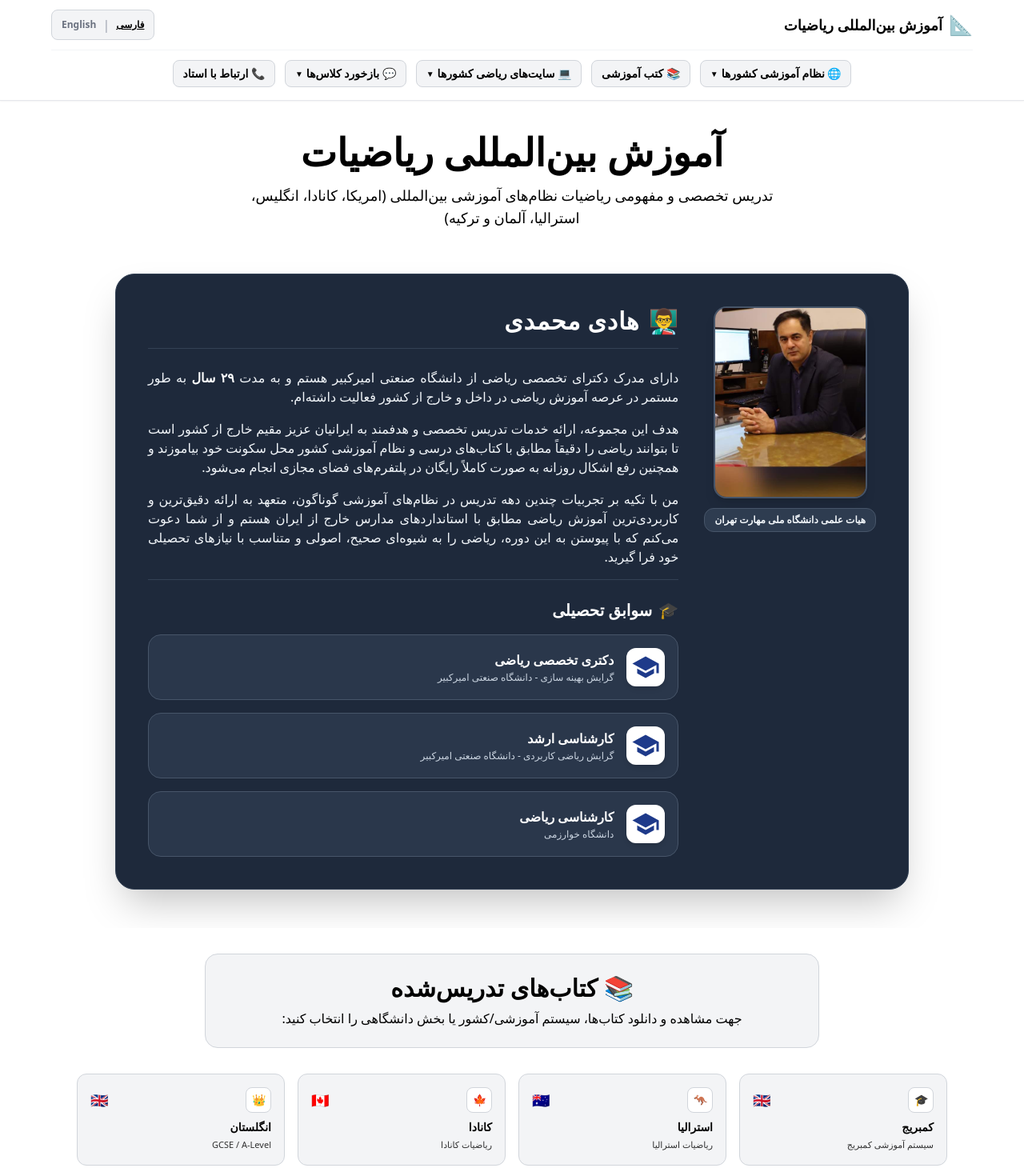
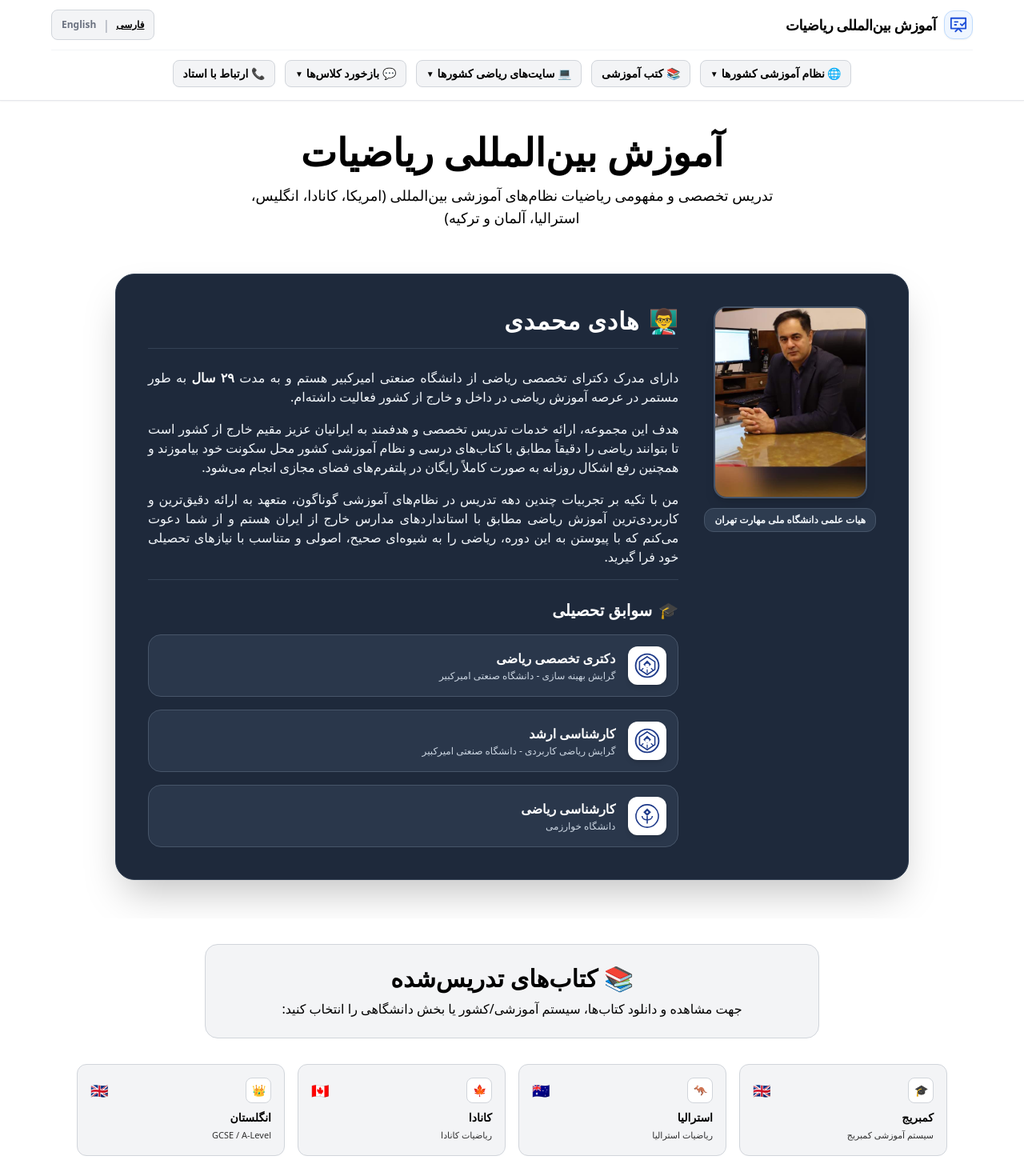
Before and after one commit to Hmohammadiz633/International-Mathematics-Site, a Next.js app: page / in a window 1280 px wide. Shown: the top 1460 px of the page at 80% size. Built offline with nearby package versions, Linux system fonts and the light colour scheme.

Commit message:
Update page.js

```diff
--- a/app/page.js
+++ b/app/page.js
@@ -42,9 +42,27 @@ export default function Home() {
     { fa: 'بازخورد ۳', en: 'Feedback 3', link: 'https://t.me/International_Maths/1352' },
   ];
 
-  // آدرس‌های لوگوی دانشگاه‌ها با پشتیبانی کامل شبکه CDN
-  const logoAmirkabir = "https://raw.githubusercontent.com/sourcerer-io/hall-of-fame/master/assets/logos/aut.png";
-  const logoKharazmi = "https://raw.githubusercontent.com/github/explore/80688e429a7d4ef2fca1e82350fe8e3517d3494d/topics/matlab/matlab.png"; // جایگزین با آدرس مستقیم لوگو بدون بلاک هوست
+  // آرم اختصاصی و برداری دانشگاه صنعتی امیرکبیر
+  const AmirkabirLogo = () => (
+    <svg className="w-full h-full text-blue-900" viewBox="0 0 100 100" fill="currentColor">
+      <circle cx="50" cy="50" r="45" fill="none" stroke="currentColor" strokeWidth="6"/>
+      <path d="M50 15 L80 35 L80 65 L50 85 L20 65 L20 35 Z" fill="none" stroke="currentColor" strokeWidth="5"/>
+      <path d="M35 45 L50 30 L65 45 L50 60 Z" fill="currentColor"/>
+      <circle cx="50" cy="50" r="8" fill="#fff"/>
+      <path d="M50 65 L50 80 M35 60 L25 70 M65 60 L75 70" stroke="currentColor" strokeWidth="4"/>
+    </svg>
+  );
+
+  // آرم اختصاصی و برداری دانشگاه خوارزمی
+  const KharazmiLogo = () => (
+    <svg className="w-full h-full text-blue-900" viewBox="0 0 100 100" fill="currentColor">
+      <circle cx="50" cy="50" r="44" fill="none" stroke="currentColor" strokeWidth="5"/>
+      <path d="M50 20 L65 35 L50 50 L35 35 Z" fill="currentColor"/>
+      <path d="M30 50 C30 70 70 70 70 50" fill="none" stroke="currentColor" strokeWidth="5"/>
+      <path d="M50 50 L50 80" stroke="currentColor" strokeWidth="5"/>
+      <circle cx="50" cy="35" r="4" fill="#fff"/>
+    </svg>
+  );
 
   return (
     <main dir={isFa ? 'rtl' : 'ltr'} className="min-h-screen bg-white text-black font-sans pb-12">
@@ -52,15 +70,25 @@ export default function Home() {
       <header className="sticky top-0 z-50 bg-white border-b border-gray-200 px-4 py-3 shadow-sm">
         <div className="max-w-6xl mx-auto flex flex-col items-center gap-3">
 
-          {/* تغییر زبان */}
+          {/* لوگو و عنوان بالا سمت راست */}
           <div className="w-full flex items-center justify-between">
-            <div className="flex items-center gap-2">
-              <span className="text-2xl">📐</span>
-              <h1 className="font-bold text-base md:text-lg text-black">
+            <div className="flex items-center gap-2.5">
+              {/* آیکون استاد در حال تدریس پای تخته */}
+              <div className="w-9 h-9 bg-blue-50 border border-blue-200 text-blue-700 rounded-xl flex items-center justify-center p-1.5 shadow-sm">
+                <svg className="w-full h-full" viewBox="0 0 24 24" fill="none" stroke="currentColor" strokeWidth="2" strokeLinecap="round" strokeLinejoin="round">
+                  <path d="M2 3h20v14H2z" />
+                  <path d="M8 21l4-4 4 4" />
+                  <path d="M7 8h4" />
+                  <path d="M7 12h2" />
+                  <path d="M15 11l2 2 4-4" />
+                </svg>
+              </div>
+              <h1 className="font-extrabold text-base md:text-lg text-black tracking-tight">
                 {isFa ? 'آموزش بین‌المللی ریاضیات' : 'International Math'}
               </h1>
             </div>
 
+            {/* سوییچ زبان */}
             <div className="flex items-center gap-2 bg-gray-100 px-3 py-1.5 rounded-lg border border-gray-300">
               <button
                 type="button"
@@ -84,7 +112,6 @@ export default function Home() {
           <div className="w-full flex flex-col items-center gap-2 border-t border-gray-100 pt-2">
             <div className="w-full flex items-center justify-center gap-2 md:gap-3 overflow-x-auto py-1 text-xs md:text-sm font-bold">
 
-              {/* نظام آموزشی */}
               <button
                 type="button"
                 onClick={() => {
@@ -98,7 +125,6 @@ export default function Home() {
                 <span className="text-[10px]">{isEducationOpen ? '▲' : '▼'}</span>
               </button>
 
-              {/* کتب آموزشی */}
               <button
                 type="button"
                 onClick={() => scrollToSection('books')}
@@ -107,7 +133,6 @@ export default function Home() {
                 📚 {isFa ? 'کتب آموزشی' : 'Books'}
               </button>
 
-              {/* سایت‌های ریاضی کشورها */}
               <button
                 type="button"
                 onClick={() => {
@@ -121,7 +146,6 @@ export default function Home() {
                 <span className="text-[10px]">{isMathSitesOpen ? '▲' : '▼'}</span>
               </button>
 
-              {/* بازخورد کلاس‌ها */}
               <button
                 type="button"
                 onClick={() => {
@@ -135,7 +159,6 @@ export default function Home() {
                 <span className="text-[10px]">{isFeedbackOpen ? '▲' : '▼'}</span>
               </button>
 
-              {/* ارتباط با استاد */}
               <button
                 type="button"
                 onClick={() => scrollToSection('contact')}
@@ -145,17 +168,11 @@ export default function Home() {
               </button>
             </div>
 
-            {/* زیرمنوی کشویی نظام آموزشی */}
+            {/* کشویی‌ها */}
             {isEducationOpen && (
               <div className="w-full flex items-center justify-center gap-2 flex-wrap bg-gray-50 p-2.5 rounded-xl border border-gray-200 my-1 shadow-inner">
                 {countries.map((item, idx) => (
-                  <a
-                    key={idx}
-                    href={item.link}
-                    target="_blank"
-                    rel="noopener noreferrer"
-                    className="px-3 py-1.5 bg-white hover:bg-gray-100 text-xs font-semibold text-black rounded-lg border border-gray-300 shadow-sm transition flex items-center gap-1.5"
-                  >
+                  <a key={idx} href={item.link} target="_blank" rel="noopener noreferrer" className="px-3 py-1.5 bg-white hover:bg-gray-100 text-xs font-semibold text-black rounded-lg border border-gray-300 shadow-sm transition flex items-center gap-1.5">
                     <span>{item.flag}</span>
                     <span>{isFa ? item.fa : item.en}</span>
                   </a>
@@ -163,17 +180,10 @@ export default function Home() {
               </div>
             )}
 
-            {/* زیرمنوی کشویی سایت‌های ریاضی کشورها */}
             {isMathSitesOpen && (
               <div className="w-full flex items-center justify-center gap-2 flex-wrap bg-gray-50 p-2.5 rounded-xl border border-gray-200 my-1 shadow-inner">
                 {mathSites.map((item, idx) => (
-                  <a
-                    key={idx}
-                    href={item.link}
-                    target="_blank"
-                    rel="noopener noreferrer"
-                    className="px-3 py-1.5 bg-white hover:bg-gray-100 text-xs font-semibold text-black rounded-lg border border-gray-300 shadow-sm transition flex items-center gap-1.5"
-                  >
+                  <a key={idx} href={item.link} target="_blank" rel="noopener noreferrer" className="px-3 py-1.5 bg-white hover:bg-gray-100 text-xs font-semibold text-black rounded-lg border border-gray-300 shadow-sm transition flex items-center gap-1.5">
                     <span>{item.flag}</span>
                     <span>{isFa ? item.fa : item.en}</span>
                     <span className="text-[10px] text-gray-400">↗</span>
@@ -182,17 +192,10 @@ export default function Home() {
               </div>
             )}
 
-            {/* زیرمنوی کشویی بازخوردها */}
             {isFeedbackOpen && (
               <div className="w-full flex items-center justify-center gap-2 flex-wrap bg-gray-50 p-2.5 rounded-xl border border-gray-200 my-1 shadow-inner">
                 {feedbacks.map((item, idx) => (
-                  <a
-                    key={idx}
-                    href={item.link}
-                    target="_blank"
-                    rel="noopener noreferrer"
-                    className="px-3 py-1.5 bg-white hover:bg-gray-100 text-xs font-semibold text-black rounded-lg border border-gray-300 shadow-sm transition flex items-center gap-1.5"
-                  >
+                  <a key={idx} href={item.link} target="_blank" rel="noopener noreferrer" className="px-3 py-1.5 bg-white hover:bg-gray-100 text-xs font-semibold text-black rounded-lg border border-gray-300 shadow-sm transition flex items-center gap-1.5">
                     <span>⭐</span>
                     <span>{isFa ? item.fa : item.en}</span>
                   </a>
@@ -249,7 +252,7 @@ export default function Home() {
                       من با تکیه بر تجربیات چندین دهه تدریس در نظام‌های آموزشی گوناگون، متعهد به ارائه دقیق‌ترین و کاربردی‌ترین آموزش ریاضی مطابق با استانداردهای مدارس خارج از ایران هستم و از شما دعوت می‌کنم که با پیوستن به این دوره، ریاضی را به شیوه‌ای صحیح، اصولی و متناسب با نیازهای تحصیلی خود فرا گیرید.
                     </p>
 
-                    {/* بخش سوابق تحصیلی همراه با آرم دانشگاه‌ها */}
+                    {/* بخش سوابق تحصیلی همراه با لوگوی کاملا شفاف و اختصاصی دانشگاه‌ها */}
                     <div className="mt-8 border-t border-slate-700 pt-6">
                       <h4 className="text-xl font-bold text-white mb-4 flex items-center gap-2">
                         <span>🎓</span>
@@ -257,12 +260,10 @@ export default function Home() {
                       </h4>
 
                       <div className="space-y-4">
-                        {/* دکتری */}
-                        <div className="flex items-center gap-4 bg-slate-700/60 p-4 rounded-2xl border border-slate-600">
-                          <div className="w-12 h-12 shrink-0 bg-white rounded-xl p-1.5 flex items-center justify-center shadow-md">
-                            <svg className="w-full h-full text-blue-900" viewBox="0 0 24 24" fill="currentColor">
-                              <path d="M12 3L1 9l11 6 9-4.91V17h2V9L12 3zM5 13.18v4L12 21l7-3.82v-4L12 17l-7-3.82z"/>
-                            </svg>
+                        {/* دکتری امیرکبیر */}
+                        <div className="flex items-center gap-4 bg-slate-700/60 p-3.5 rounded-2xl border border-slate-600">
+                          <div className="w-12 h-12 shrink-0 bg-white rounded-xl p-2 flex items-center justify-center shadow-md">
+                            <AmirkabirLogo />
                           </div>
                           <div>
                             <div className="font-bold text-white text-base">دکتری تخصصی ریاضی</div>
@@ -270,12 +271,10 @@ export default function Home() {
                           </div>
                         </div>
 
-                        {/* کارشناسی ارشد */}
-                        <div className="flex items-center gap-4 bg-slate-700/60 p-4 rounded-2xl border border-slate-600">
-                          <div className="w-12 h-12 shrink-0 bg-white rounded-xl p-1.5 flex items-center justify-center shadow-md">
-                            <svg className="w-full h-full text-blue-900" viewBox="0 0 24 24" fill="currentColor">
-                              <path d="M12 3L1 9l11 6 9-4.91V17h2V9L12 3zM5 13.18v4L12 21l7-3.82v-4L12 17l-7-3.82z"/>
-                            </svg>
+                        {/* کارشناسی ارشد امیرکبیر */}
+                        <div className="flex items-center gap-4 bg-slate-700/60 p-3.5 rounded-2xl border border-slate-600">
+                          <div className="w-12 h-12 shrink-0 bg-white rounded-xl p-2 flex items-center justify-center shadow-md">
+                            <AmirkabirLogo />
                           </div>
                           <div>
                             <div className="font-bold text-white text-base">کارشناسی ارشد</div>
@@ -283,12 +282,10 @@ export default function Home() {
                           </div>
                         </div>
 
-                        {/* کارشناسی */}
-                        <div className="flex items-center gap-4 bg-slate-700/60 p-4 rounded-2xl border border-slate-600">
-                          <div className="w-12 h-12 shrink-0 bg-white rounded-xl p-1.5 flex items-center justify-center shadow-md">
-                            <svg className="w-full h-full text-blue-900" viewBox="0 0 24 24" fill="currentColor">
-                              <path d="M12 3L1 9l11 6 9-4.91V17h2V9L12 3zM5 13.18v4L12 21l7-3.82v-4L12 17l-7-3.82z"/>
-                            </svg>
+                        {/* کارشناسی خوارزمی */}
+                        <div className="flex items-center gap-4 bg-slate-700/60 p-3.5 rounded-2xl border border-slate-600">
+                          <div className="w-12 h-12 shrink-0 bg-white rounded-xl p-2 flex items-center justify-center shadow-md">
+                            <KharazmiLogo />
                           </div>
                           <div>
                             <div className="font-bold text-white text-base">کارشناسی ریاضی</div>
@@ -317,11 +314,9 @@ export default function Home() {
                         <span>Education</span>
                       </h4>
                       <div className="space-y-4">
-                        <div className="flex items-center gap-4 bg-slate-700/60 p-4 rounded-2xl border border-slate-600">
-                          <div className="w-12 h-12 shrink-0 bg-white rounded-xl p-1.5 flex items-center justify-center shadow-md">
-                            <svg className="w-full h-full text-blue-900" viewBox="0 0 24 24" fill="currentColor">
-                              <path d="M12 3L1 9l11 6 9-4.91V17h2V9L12 3zM5 13.18v4L12 21l7-3.82v-4L12 17l-7-3.82z"/>
-                            </svg>
+                        <div className="flex items-center gap-4 bg-slate-700/60 p-3.5 rounded-2xl border border-slate-600">
+                          <div className="w-12 h-12 shrink-0 bg-white rounded-xl p-2 flex items-center justify-center shadow-md">
+                            <AmirkabirLogo />
                           </div>
                           <div>
                             <div className="font-bold text-white text-base">Ph.D. in Mathematics</div>
@@ -329,11 +324,9 @@ export default function Home() {
                           </div>
                         </div>
 
-                        <div className="flex items-center gap-4 bg-slate-700/60 p-4 rounded-2xl border border-slate-600">
-                          <div className="w-12 h-12 shrink-0 bg-white rounded-xl p-1.5 flex items-center justify-center shadow-md">
-                            <svg className="w-full h-full text-blue-900" viewBox="0 0 24 24" fill="currentColor">
-                              <path d="M12 3L1 9l11 6 9-4.91V17h2V9L12 3zM5 13.18v4L12 21l7-3.82v-4L12 17l-7-3.82z"/>
-                            </svg>
+                        <div className="flex items-center gap-4 bg-slate-700/60 p-3.5 rounded-2xl border border-slate-600">
+                          <div className="w-12 h-12 shrink-0 bg-white rounded-xl p-2 flex items-center justify-center shadow-md">
+                            <AmirkabirLogo />
                           </div>
                           <div>
                             <div className="font-bold text-white text-base">M.Sc. in Applied Mathematics</div>
@@ -341,11 +334,9 @@ export default function Home() {
                           </div>
                         </div>
 
-                        <div className="flex items-center gap-4 bg-slate-700/60 p-4 rounded-2xl border border-slate-600">
-                          <div className="w-12 h-12 shrink-0 bg-white rounded-xl p-1.5 flex items-center justify-center shadow-md">
-                            <svg className="w-full h-full text-blue-900" viewBox="0 0 24 24" fill="currentColor">
-                              <path d="M12 3L1 9l11 6 9-4.91V17h2V9L12 3zM5 13.18v4L12 21l7-3.82v-4L12 17l-7-3.82z"/>
-                            </svg>
+                        <div className="flex items-center gap-4 bg-slate-700/60 p-3.5 rounded-2xl border border-slate-600">
+                          <div className="w-12 h-12 shrink-0 bg-white rounded-xl p-2 flex items-center justify-center shadow-md">
+                            <KharazmiLogo />
                           </div>
                           <div>
                             <div className="font-bold text-white text-base">B.Sc. in Mathematics</div>
```
